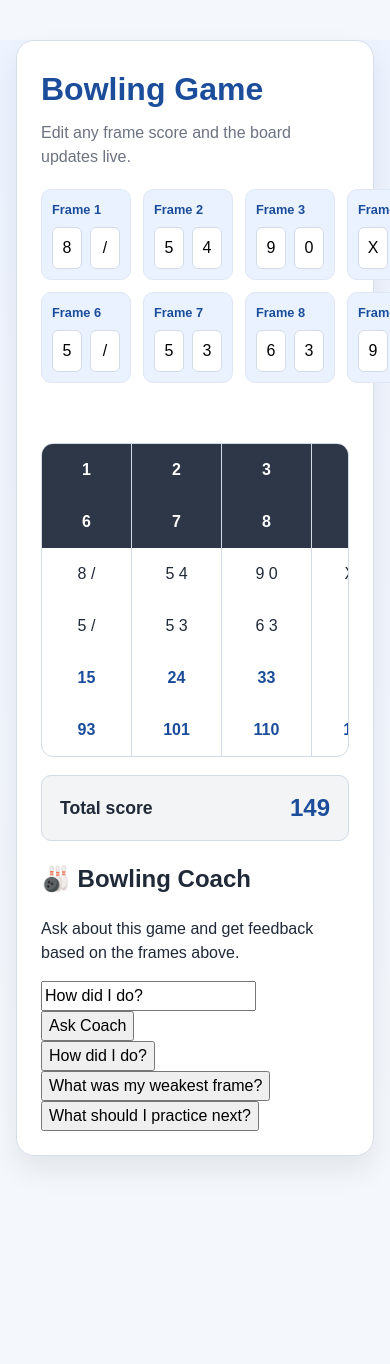
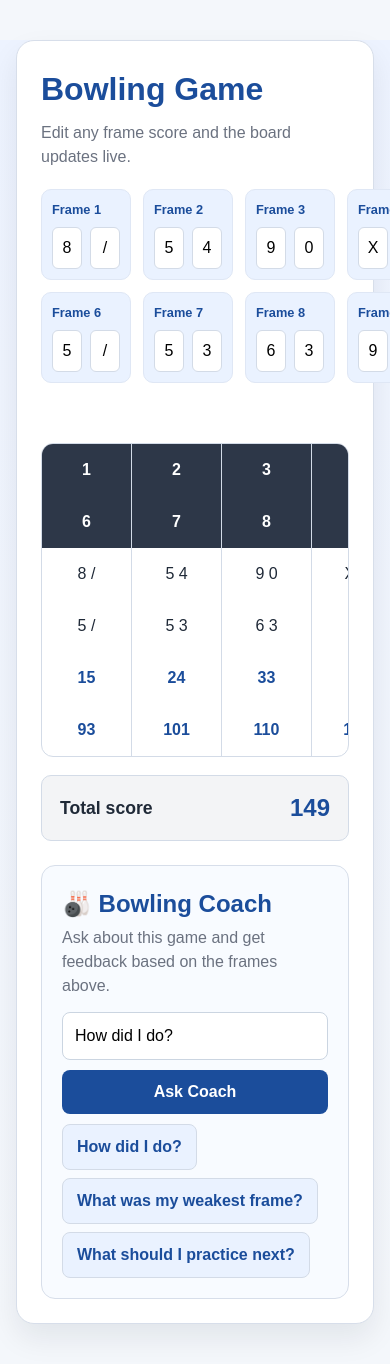
Before and after one commit to stevenmchaves/bowling-game, a React (Vite) app in the folder react-frontend/: page / in a window 390 px wide. Shown: the top 1364 px of the page. Before the commit the page ends 1196 px from the top, so only its background shows below. Built offline with nearby package versions, Linux system fonts and the light colour scheme.

Commit message:
feat: style bowling coach panel

```diff
--- a/react-frontend/src/styles.css
+++ b/react-frontend/src/styles.css
@@ -1,164 +1,37 @@
-:root {
-  font-family: Arial, sans-serif;
-  line-height: 1.5;
-  font-weight: 400;
-  color: #1f2937;
-  background: #f4f7fb;
-}
-
-* {
-  box-sizing: border-box;
-}
-
-body {
-  margin: 0;
-  min-height: 100vh;
-  background: linear-gradient(180deg, #edf3ff 0%, #f4f7fb 100%);
-}
-
-button,
-input {
-  font: inherit;
-}
-
-#root {
-  min-height: 100vh;
-}
-
-.page-shell {
-  width: min(1200px, calc(100% - 32px));
-  margin: 40px auto;
-}
-
-.panel {
-  background: #fff;
-  border-radius: 18px;
-  border: 1px solid #d7deea;
-  box-shadow: 0 14px 30px rgba(15, 23, 42, 0.08);
-  padding: 24px;
-}
-
-h1 {
-  margin-top: 0;
-  margin-bottom: 8px;
-  color: #1b4d9b;
-}
-
-.subtitle {
-  margin-top: 0;
-  margin-bottom: 20px;
-  color: #6b7280;
-}
-
-.frame-grid {
-  display: grid;
-  grid-template-columns: repeat(10, minmax(70px, 1fr));
-  gap: 12px;
-  margin-bottom: 20px;
-}
-
-.frame-card {
-  background: #eaf2ff;
-  border: 1px solid #dfe7f5;
-  border-radius: 10px;
-  padding: 10px;
-}
-
-.frame-label {
-  display: block;
-  font-size: 0.8rem;
-  font-weight: 700;
-  margin-bottom: 8px;
-  color: #1b4d9b;
-}
-
-.roll-row {
-  display: flex;
-  gap: 8px;
-}
-
-.roll-input {
-  width: 100%;
-  border: 1px solid #d3dbe7;
-  border-radius: 6px;
-  padding: 8px 6px;
-  text-align: center;
-  font-size: 1rem;
-}
-
-.scoreboard {
-  border: 1px solid #d3dbe7;
-  border-radius: 12px;
-  overflow: hidden;
-}
-
-.scoreboard-header,
-.scoreboard-row {
-  display: grid;
-  grid-template-columns: repeat(10, minmax(70px, 1fr));
-}
-
-.scoreboard-header {
-  background: #2d3748;
-  color: white;
-}
-
-.score-cell,
-.score-value,
-.header-cell {
-  border-right: 1px solid #d3dbe7;
-  min-height: 52px;
-  display: flex;
-  align-items: center;
-  justify-content: center;
-  padding: 10px 6px;
-  text-align: center;
-}
-
-.header-cell {
-  font-weight: 700;
-}
-
-.scoreboard-row .score-cell:last-child,
-.scoreboard-row .score-value:last-child,
-.scoreboard-header .header-cell:last-child {
-  border-right: none;
-}
-
-.score-value {
-  color: #1b4d9b;
-  font-weight: 700;
-}
-
-.error-box {
-  min-height: 22px;
-  color: #b91c1c;
-  font-weight: 700;
-  margin: 12px 0 18px;
-}
-
-.total-box {
-  margin-top: 18px;
-  display: flex;
-  align-items: center;
-  justify-content: space-between;
-  border: 1px solid #d3dbe7;
-  border-radius: 10px;
-  padding: 14px 18px;
-  background: #f3f4f6;
-  font-weight: 700;
-  font-size: 1.1rem;
-}
-
-.total-box strong {
-  font-size: 1.5rem;
-  color: #1b4d9b;
-}
-
-@media (max-width: 900px) {
-  .frame-grid,
-  .scoreboard-header,
-  .scoreboard-row {
-    grid-template-columns: repeat(5, minmax(90px, 1fr));
-  }
-}
+:root { font-family: Arial, sans-serif; line-height: 1.5; font-weight: 400; color: #1f2937; background: #f4f7fb; }
+* { box-sizing: border-box; }
+body { margin: 0; min-height: 100vh; background: linear-gradient(180deg, #edf3ff 0%, #f4f7fb 100%); }
+button, input { font: inherit; }
+#root { min-height: 100vh; }
+.page-shell { width: min(1200px, calc(100% - 32px)); margin: 40px auto; }
+.panel { background: #fff; border-radius: 18px; border: 1px solid #d7deea; box-shadow: 0 14px 30px rgba(15, 23, 42, 0.08); padding: 24px; }
+h1 { margin-top: 0; margin-bottom: 8px; color: #1b4d9b; }
+.subtitle { margin-top: 0; margin-bottom: 20px; color: #6b7280; }
+.frame-grid { display: grid; grid-template-columns: repeat(10, minmax(70px, 1fr)); gap: 12px; margin-bottom: 20px; }
+.frame-card { background: #eaf2ff; border: 1px solid #dfe7f5; border-radius: 10px; padding: 10px; }
+.frame-label { display: block; font-size: 0.8rem; font-weight: 700; margin-bottom: 8px; color: #1b4d9b; }
+.roll-row { display: flex; gap: 8px; }
+.roll-input { width: 100%; border: 1px solid #d3dbe7; border-radius: 6px; padding: 8px 6px; text-align: center; font-size: 1rem; }
+.scoreboard { border: 1px solid #d3dbe7; border-radius: 12px; overflow: hidden; }
+.scoreboard-header, .scoreboard-row { display: grid; grid-template-columns: repeat(10, minmax(70px, 1fr)); }
+.scoreboard-header { background: #2d3748; color: white; }
+.score-cell, .score-value, .header-cell { border-right: 1px solid #d3dbe7; min-height: 52px; display: flex; align-items: center; justify-content: center; padding: 10px 6px; text-align: center; }
+.header-cell { font-weight: 700; }
+.scoreboard-row .score-cell:last-child, .scoreboard-row .score-value:last-child, .scoreboard-header .header-cell:last-child { border-right: none; }
+.score-value { color: #1b4d9b; font-weight: 700; }
+.error-box { min-height: 22px; color: #b91c1c; font-weight: 700; margin: 12px 0 18px; }
+.total-box { margin-top: 18px; display: flex; align-items: center; justify-content: space-between; border: 1px solid #d3dbe7; border-radius: 10px; padding: 14px 18px; background: #f3f4f6; font-weight: 700; font-size: 1.1rem; }
+.total-box strong { font-size: 1.5rem; color: #1b4d9b; }
+.coach-panel { margin-top: 24px; padding: 20px; border: 1px solid #d7deea; border-radius: 14px; background: #f8fbff; }
+.coach-panel h2 { margin: 0 0 4px; color: #1b4d9b; }
+.coach-panel p { margin: 4px 0 14px; color: #6b7280; }
+.coach-form { display: flex; gap: 10px; }
+.coach-form input { flex: 1; min-width: 0; border: 1px solid #cbd5e1; border-radius: 8px; padding: 11px 12px; }
+.coach-form button, .coach-prompts button { border: 0; border-radius: 8px; padding: 10px 14px; cursor: pointer; background: #1b4d9b; color: white; font-weight: 700; }
+.coach-form button:disabled { opacity: 0.6; cursor: wait; }
+.coach-prompts { display: flex; gap: 8px; flex-wrap: wrap; margin-top: 10px; }
+.coach-prompts button { background: #eaf2ff; color: #1b4d9b; border: 1px solid #d3dbe7; font-weight: 600; }
+.coach-answer { margin-top: 16px; padding: 14px; border-radius: 10px; background: white; border: 1px solid #d7deea; }
+.coach-answer p { white-space: pre-wrap; color: #374151; margin-bottom: 0; }
+@media (max-width: 900px) { .frame-grid, .scoreboard-header, .scoreboard-row { grid-template-columns: repeat(5, minmax(90px, 1fr)); } }
+@media (max-width: 640px) { .coach-form { flex-direction: column; } }
```
